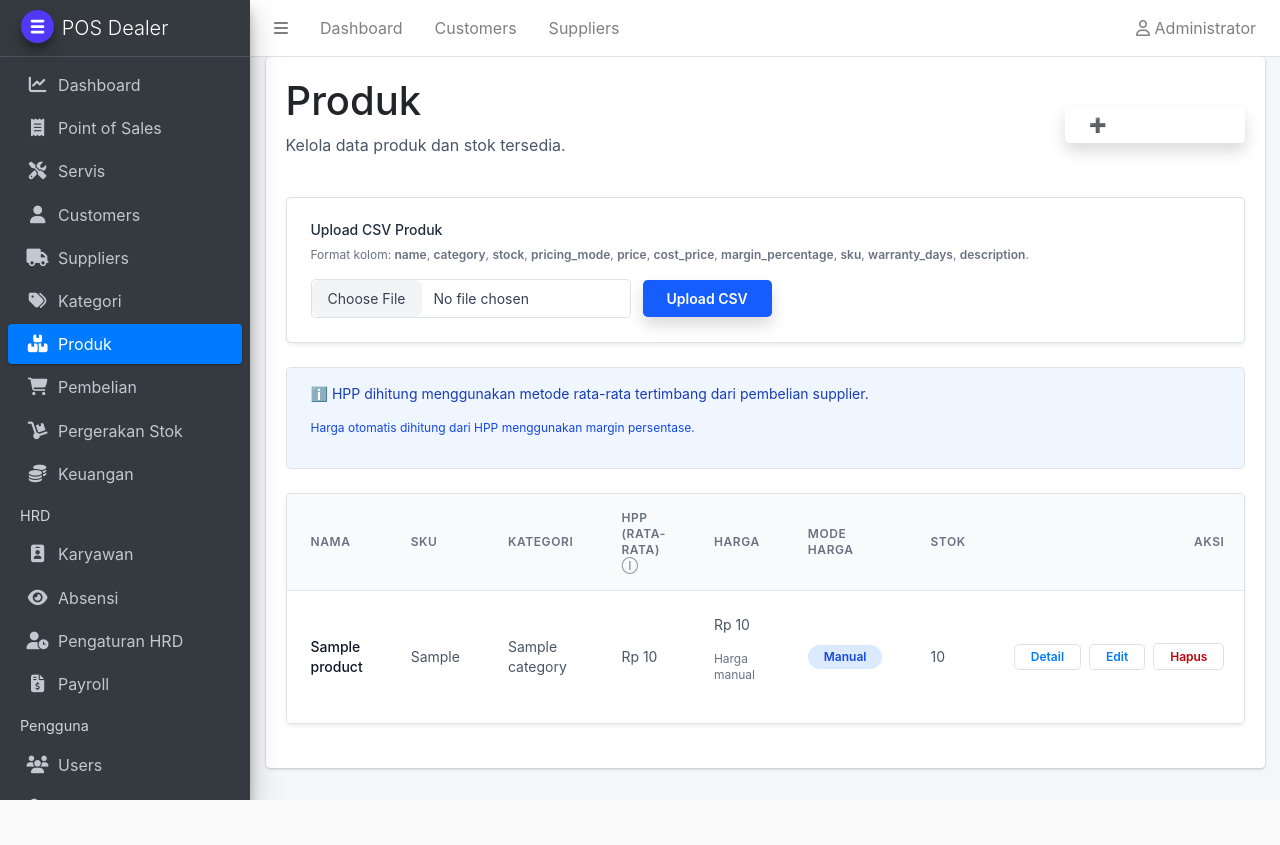
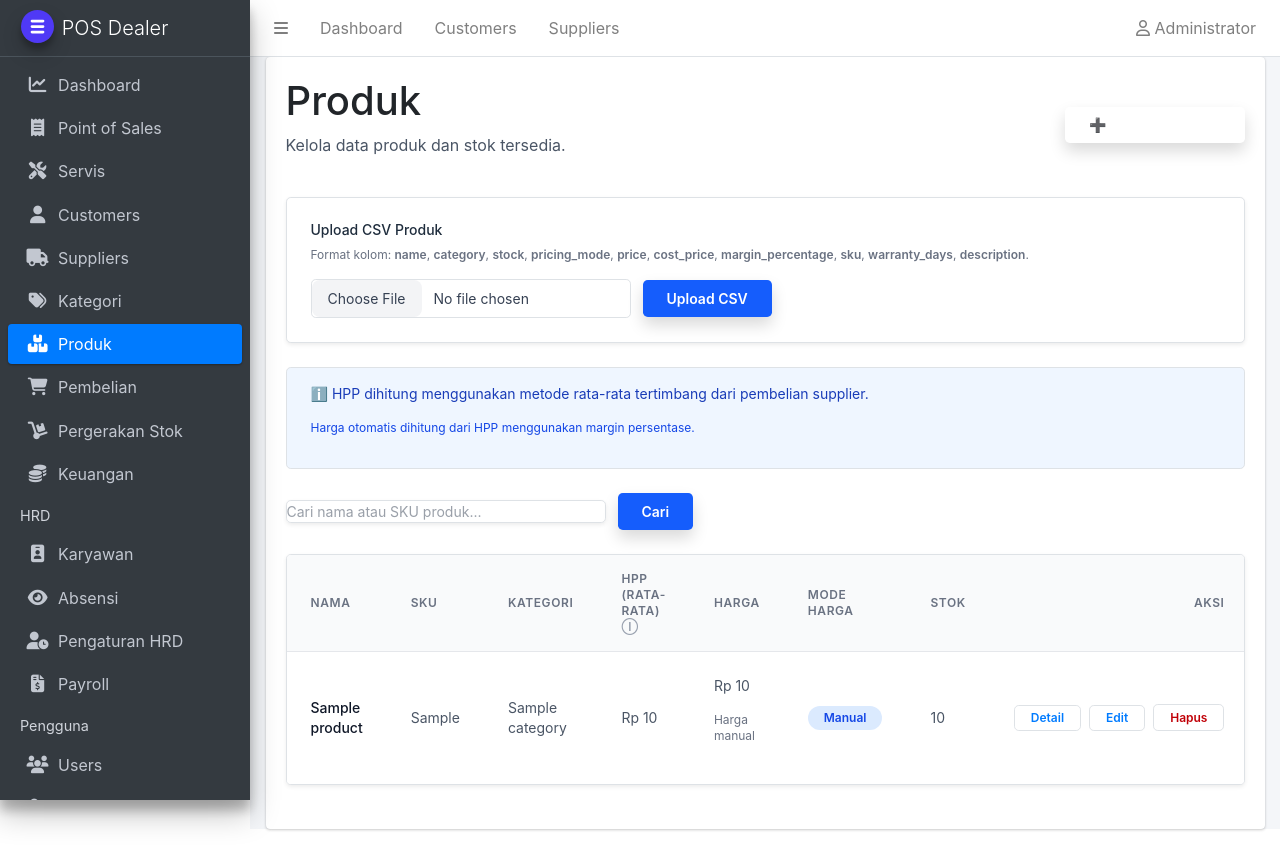
Before and after one commit to deevseek/poslaravel, a Laravel app: page /products in a window 1280 px wide. Before the commit the page ends 800 px from the top, so only its background shows below. Run offline with Laravel 12, Linux system fonts and the light colour scheme; a user stored in the database is signed in; data comes from the database, SQL or seed files in the repository; tables that the repository leaves empty hold one stand-in row (values such as "Sample post"); style sheets or scripts are compiled from the project's sources; some libraries are stand-ins or nearby versions.

Commit message:
Add case-insensitive product search

```diff
--- a/app/Http/Controllers/ProductController.php
+++ b/app/Http/Controllers/ProductController.php
@@ -16,6 +16,8 @@ class ProductController extends Controller
 {
     public function index(): View
     {
+        $search = request('search');
+
         $products = Product::select([
             'id',
             'category_id',
@@ -28,8 +30,18 @@ class ProductController extends Controller
             'margin_percentage',
         ])
             ->with('category')
+            ->when($search, function ($query) use ($search) {
+                $keyword = mb_strtolower(trim($search));
+                $like = '%' . $keyword . '%';
+
+                $query->where(function ($subQuery) use ($like) {
+                    $subQuery->whereRaw('LOWER(name) LIKE ?', [$like])
+                        ->orWhereRaw('LOWER(sku) LIKE ?', [$like]);
+                });
+            })
             ->latest()
-            ->paginate(10);
+            ->paginate(10)
+            ->withQueryString();
 
         return view('products.index', compact('products'));
     }
--- a/resources/views/products/index.blade.php
+++ b/resources/views/products/index.blade.php
@@ -51,6 +51,22 @@
         <p>ℹ️ HPP dihitung menggunakan metode rata-rata tertimbang dari pembelian supplier.</p>
         <p class="mt-1 text-xs text-blue-700">Harga otomatis dihitung dari HPP menggunakan margin persentase.</p>
     </div>
+
+    <form action="{{ route('products.index') }}" method="GET" class="mb-4 flex flex-wrap items-center gap-3">
+        <input
+            type="text"
+            name="search"
+            value="{{ request('search') }}"
+            placeholder="Cari nama atau SKU produk..."
+            class="w-full max-w-xs rounded-lg border border-gray-300 text-sm text-gray-700 shadow-sm focus:border-blue-500 focus:ring-blue-500"
+        />
+        <button type="submit" class="rounded-lg bg-blue-600 px-4 py-2 text-sm font-semibold text-white shadow hover:bg-blue-700">
+            Cari
+        </button>
+        @if (request('search'))
+            <a href="{{ route('products.index') }}" class="text-sm font-semibold text-gray-600 hover:text-gray-800">Reset</a>
+        @endif
+    </form>
 
     <div class="overflow-hidden rounded-lg border border-gray-200 bg-white shadow-sm">
         <table class="min-w-full divide-y divide-gray-200">
```
